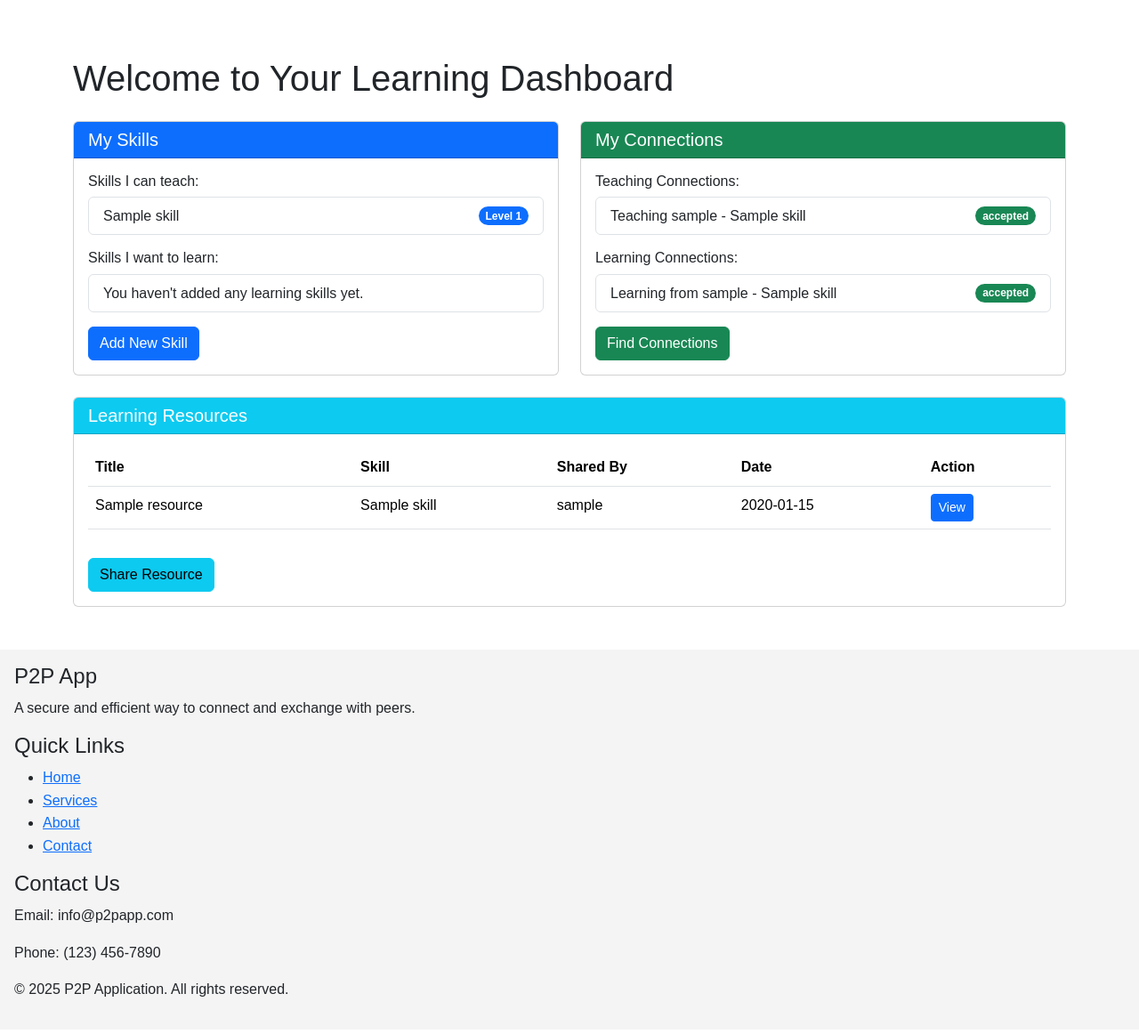
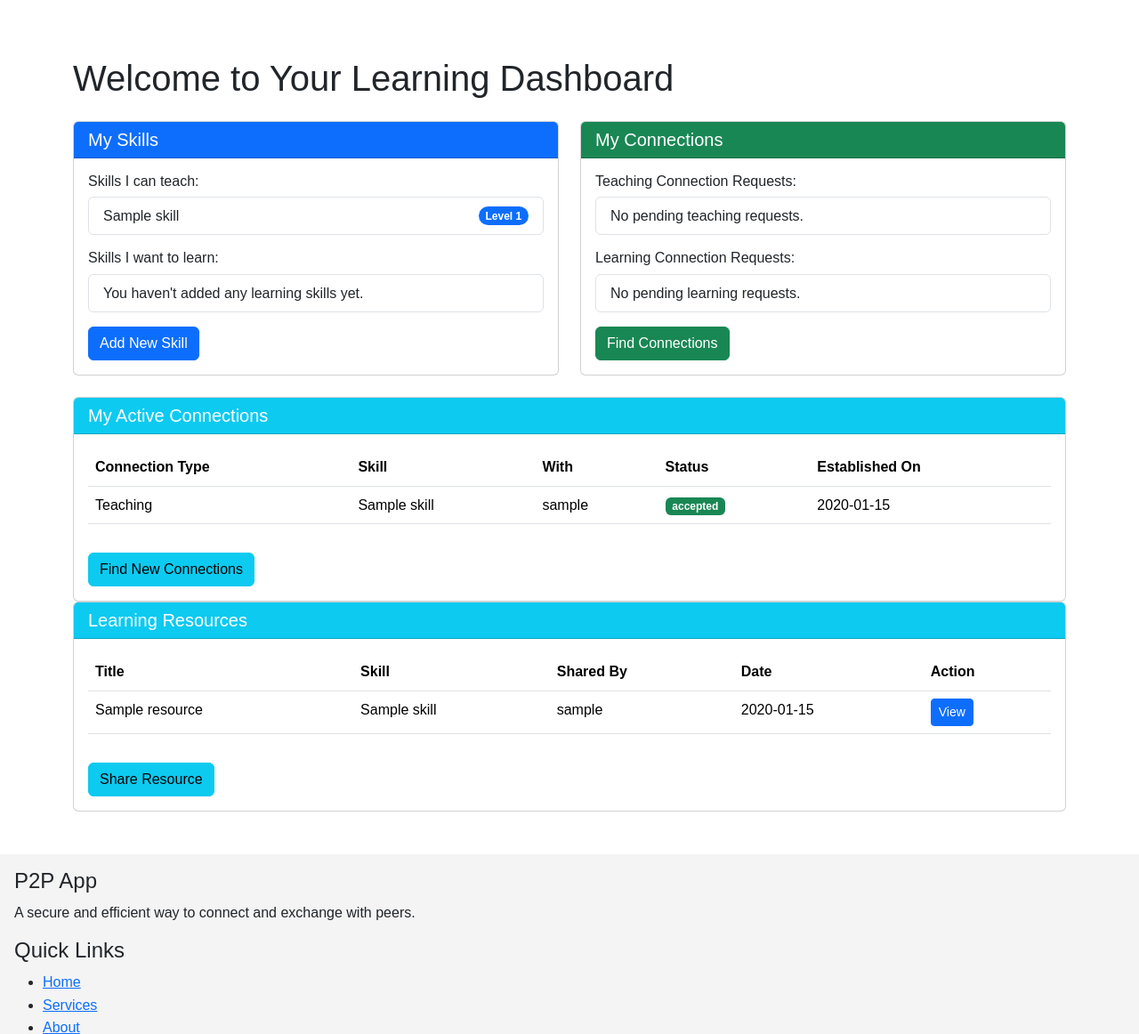
Before and after one commit to quantum-coderX/Peer_to_peer_flaskapp, a Flask app: page /dashboard in a window 1280 px wide. Shown: the part 130-1292 px from the top of the page at 89% size. Before the commit the page ends 1250 px from the top, so only its background shows below. Run offline with Flask 3, Linux system fonts and the light colour scheme; a user stored in the database is signed in; tables that the repository leaves empty hold one stand-in row (values such as "Sample post").

Commit message:
Added dashboard connection tab

```diff
--- a/app.py
+++ b/app.py
@@ -1,3 +1,6 @@
+import os
+from datetime import datetime
+
 from flask import Flask, render_template, url_for, request, jsonify, flash, redirect
 from flask_marshmallow import Marshmallow
 from flask_sqlalchemy import SQLAlchemy
@@ -5,12 +8,9 @@
 from flask_login import LoginManager, UserMixin, login_user, current_user, logout_user, login_required
 from sqlalchemy.orm import sessionmaker
 from sqlalchemy import Table, Column, Integer, String, Float
+from werkzeug.security import generate_password_hash, check_password_hash
+
 from forms import LoginForm, RegistrationForm, SkillForm, UserSkillForm, ResourceForm, ConnectionRequestForm, ProfileUpdateForm, PostForm, DeletePostForm
-from datetime import datetime
-from werkzeug.security import generate_password_hash, check_password_hash
-import pandas as pd
-import numpy as np
-import os
 
 
 basedir = os.path.abspath(os.path.dirname(__file__))
@@ -201,11 +201,21 @@
     # Get user's learning skills
     learning_skills = UserSkill.query.filter_by(user_id=current_user.id, is_teacher=False).all()
 
-    # Get user's teaching connections
+    # Get user's teaching connections (as teacher)
     teaching_connections = Connection.query.filter_by(teacher_id=current_user.id).all()
 
-    # Get user's learning connections
+    # Get user's learning connections (as learner)
     learning_connections = Connection.query.filter_by(learner_id=current_user.id).all()
+
+    # Get active connections (both teaching and learning, where status is 'accepted')
+    active_connections = (
+        Connection.query
+        .filter(
+            ((Connection.teacher_id == current_user.id) | (Connection.learner_id == current_user.id)),
+            Connection.status == 'accepted'
+        )
+        .all()
+    )
 
     # Get resources relevant to user's skills
     user_skill_ids = [skill.skill_id for skill in teaching_skills + learning_skills]
@@ -216,6 +226,7 @@
                           learning_skills=learning_skills,
                           teaching_connections=teaching_connections,
                           learning_connections=learning_connections,
+                          active_connections=active_connections,
                           resources=resources)
 
 @app.route('/add-skill', methods=['GET', 'POST'])
@@ -316,6 +327,27 @@
     target_user = User.query.get_or_404(user_id)
     skill = Skill.query.get_or_404(skill_id)
 
+    # Check if a connection already exists
+    existing_connection = None
+    if mode == 'teachers':
+        # Current user wants to learn from target user
+        existing_connection = Connection.query.filter_by(
+            teacher_id=user_id,
+            learner_id=current_user.id,
+            skill_id=skill_id
+        ).first()
+    else:
+        # Current user wants to teach target user
+        existing_connection = Connection.query.filter_by(
+            teacher_id=current_user.id,
+            learner_id=user_id,
+            skill_id=skill_id
+        ).first()
+
+    if existing_connection:
+        flash(f'A connection request for this skill already exists.', 'warning')
+        return redirect(url_for('dashboard'))
+
     # Create the connection based on the mode
     if mode == 'teachers':
         # Current user wants to learn from target user
@@ -339,6 +371,43 @@
     db.session.add(connection)
     db.session.commit()
     flash(flash_message, 'success')
+
+    return redirect(url_for('dashboard'))
+
+@app.route('/handle-connection/<int:connection_id>/<string:action>')
+@login_required
+def handle_connection(connection_id, action):
+    # Get the connection
+    connection = Connection.query.get_or_404(connection_id)
+
+    # Verify the current user is involved in this connection
+    if connection.teacher_id != current_user.id and connection.learner_id != current_user.id:
+        flash('You are not authorized to handle this connection request.', 'danger')
+        return redirect(url_for('dashboard'))
+
+    # For accepting connections, only teachers can accept
+    if action == 'accept' and current_user.id != connection.teacher_id:
+        flash('Only teachers can accept connection requests.', 'warning')
+        return redirect(url_for('dashboard'))
+
+    # Handle the action
+    if action == 'accept':
+        connection.status = 'accepted'
+        db.session.commit()
+
+        # Get the learner
+        learner = User.query.get(connection.learner_id)
+        skill = Skill.query.get(connection.skill_id)
+
+        flash(f'Connection with {learner.username} for {skill.name} has been accepted!', 'success')
+    elif action == 'reject':
+        # Both teachers and learners can reject requests
+        connection.status = 'rejected'
+        db.session.commit()
+
+        # Get the other user
+        other_user = User.query.get(connection.teacher_id if connection.learner_id == current_user.id else connection.learner_id)
+        flash(f'Connection request with {other_user.username} has been rejected.', 'info')
 
     return redirect(url_for('dashboard'))
 
--- a/templates/dashboard.html
+++ b/templates/dashboard.html
@@ -65,41 +65,51 @@
           <h5 class="mb-0">My Connections</h5>
         </div>
         <div class="card-body">
-          <h6>Teaching Connections:</h6>
+          <h6>Teaching Connection Requests:</h6>
           <ul class="list-group mb-3">
-            {% if teaching_connections %} {% for connection in
-            teaching_connections %}
-            <li
-              class="list-group-item d-flex justify-content-between align-items-center"
-            >
-              Teaching {{ connection.learner.username }} - {{
-              connection.skill.name }}
-              <span
-                class="badge bg-{{ 'success' if connection.status == 'accepted' else 'warning' }} rounded-pill"
-                >{{ connection.status }}</span
-              >
-            </li>
-            {% endfor %} {% else %}
-            <li class="list-group-item">No teaching connections yet.</li>
+            {% if teaching_connections %}
+              {% set pending_teaching = teaching_connections|selectattr('status', 'equalto', 'pending')|list %}
+              {% if pending_teaching %}
+                {% for connection in pending_teaching %}
+                <li class="list-group-item d-flex justify-content-between align-items-center">
+                  Teaching {{ connection.learner.username }} - {{ connection.skill.name }}
+                  <div>
+                    <span class="badge bg-warning rounded-pill">pending</span>
+                    <a href="{{ url_for('handle_connection', connection_id=connection.id, action='accept') }}" class="btn btn-sm btn-success ms-2">Accept</a>
+                    <a href="{{ url_for('handle_connection', connection_id=connection.id, action='reject') }}" class="btn btn-sm btn-danger ms-2">Reject</a>
+                  </div>
+                </li>
+                {% endfor %}
+              {% else %}
+                <li class="list-group-item">No pending teaching requests.</li>
+              {% endif %}
+            {% else %}
+              <li class="list-group-item">No teaching connection requests.</li>
             {% endif %}
           </ul>
 
-          <h6>Learning Connections:</h6>
+          <h6>Learning Connection Requests:</h6>
           <ul class="list-group">
-            {% if learning_connections %} {% for connection in
-            learning_connections %}
-            <li
-              class="list-group-item d-flex justify-content-between align-items-center"
-            >
-              Learning from {{ connection.teacher.username }} - {{
-              connection.skill.name }}
-              <span
-                class="badge bg-{{ 'success' if connection.status == 'accepted' else 'warning' }} rounded-pill"
-                >{{ connection.status }}</span
-              >
-            </li>
-            {% endfor %} {% else %}
-            <li class="list-group-item">No learning connections yet.</li>
+            {% if learning_connections %}
+              {% set pending_learning = learning_connections|selectattr('status', 'equalto', 'pending')|list %}
+              {% if pending_learning %}
+                {% for connection in pending_learning %}
+                <li class="list-group-item">
+                  <div class="d-flex justify-content-between align-items-center">
+                    Learning from {{ connection.teacher.username }} - {{ connection.skill.name }}
+                    <div>
+                      <span class="badge bg-warning rounded-pill">pending</span>
+                      <a href="{{ url_for('handle_connection', connection_id=connection.id, action='reject') }}" class="btn btn-sm btn-danger ms-2">Reject</a>
+                    </div>
+                  </div>
+                  <small class="text-muted mt-1 d-block">Waiting for teacher to accept the connection request</small>
+                </li>
+                {% endfor %}
+              {% else %}
+                <li class="list-group-item">No pending learning requests.</li>
+              {% endif %}
+            {% else %}
+              <li class="list-group-item">No learning connection requests.</li>
             {% endif %}
           </ul>
 
@@ -112,6 +122,55 @@
       </div>
     </div>
   </div>
+
+  <div class="row">
+    <div class="col-12">
+      <div class="card">
+        <div class="card-header bg-info text-white">
+          <h5 class="mb-0">My Active Connections</h5>
+        </div>
+        <div class="card-body">
+          <div class="table-responsive">
+            <table class="table table-hover">
+              <thead>
+                <tr>
+                  <th>Connection Type</th>
+                  <th>Skill</th>
+                  <th>With</th>
+                  <th>Status</th>
+                  <th>Established On</th>
+                </tr>
+              </thead>
+              <tbody>
+                {% if active_connections %}
+                  {% for connection in active_connections %}
+                  <tr>
+                    <td>{% if connection.teacher_id == current_user.id %}Teaching{% else %}Learning{% endif %}</td>
+                    <td>{{ connection.skill.name }}</td>
+                    <td>{% if connection.teacher_id == current_user.id %}{{ connection.learner.username }}{% else %}{{ connection.teacher.username }}{% endif %}</td>
+                    <td><span class="badge bg-success">{{ connection.status }}</span></td>
+                    <td>{{ connection.created_at.strftime('%Y-%m-%d') }}</td>
+                  </tr>
+                  {% endfor %}
+                {% else %}
+                  <tr>
+                    <td colspan="5" class="text-center">No active connections yet.</td>
+                  </tr>
+                {% endif %}
+              </tbody>
+            </table>
+          </div>
+
+          <div class="mt-3">
+            <a href="{{ url_for('find_connections') }}" class="btn btn-info"
+              >Find New Connections</a
+            >
+          </div>
+        </div>
+      </div>
+    </div>
+  </div>
+
 
   <div class="row">
     <div class="col-12">
@@ -171,5 +230,8 @@
       </div>
     </div>
   </div>
+
+
+
 </div>
 {% endblock %}
```
